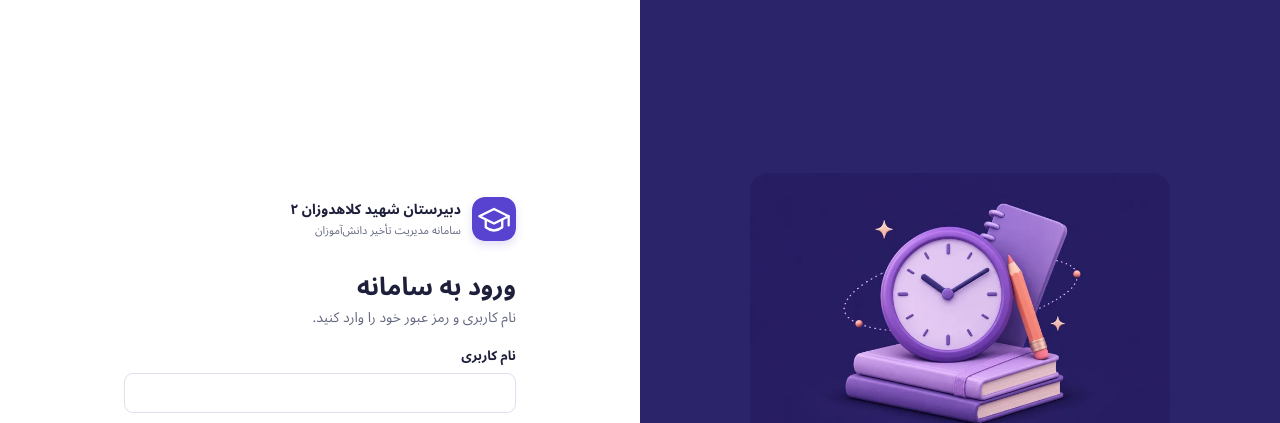
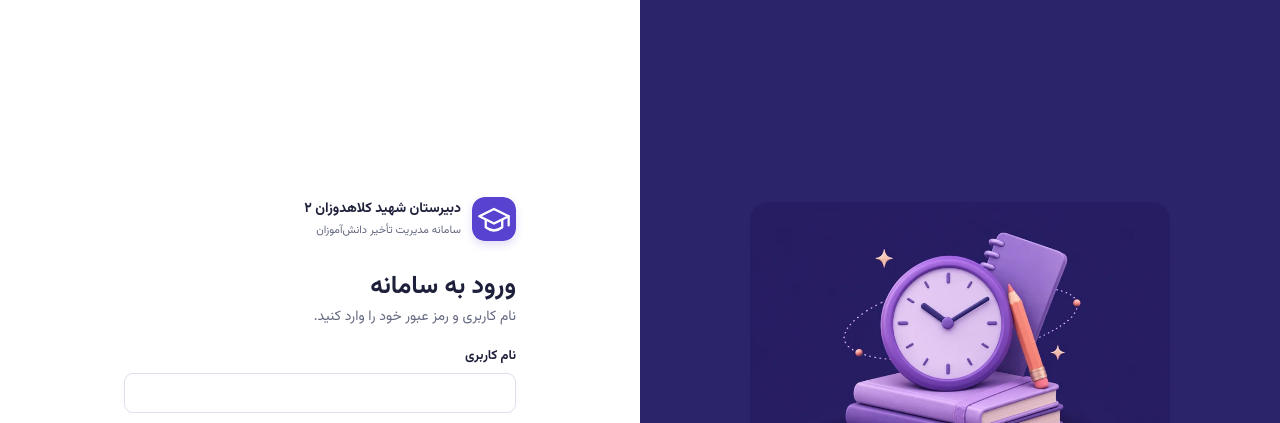
Before and after one commit to gptyar-web/kolahdozan2, a website: page index.html in a window 1280 px wide. Shown: the top 423 px of the page. Drawn offline with Linux system fonts and the light colour scheme.

Commit message:
Use Vazirmatn across the school portal

```diff
--- a/index.html
+++ b/index.html
@@ -7,8 +7,8 @@
   <meta name="theme-color" content="#f7f8fc">
   <title>سامانه دبیرستان شهید کلاهدوزان ۲</title>
   <link rel="icon" href="./dist/assets/favicon.svg" type="image/svg+xml">
-  <link rel="preload" href="./dist/assets/school-regular.woff" as="font" type="font/woff" crossorigin>
-  <link rel="stylesheet" href="./dist/styles.css">
+  <link rel="preload" href="./dist/assets/vazirmatn-33.003.woff2" as="font" type="font/woff2" crossorigin>
+  <link rel="stylesheet" href="./dist/styles.css?v=vazirmatn-33.003">
   <script type="module" src="./dist/app.js?v=pages"></script>
 </head>
 <body>
```
Also changed, not shown: dist/assets/FONT-LICENSE.txt, dist/assets/school-bold.woff (deleted), dist/assets/school-regular.woff (deleted), dist/assets/vazirmatn-33.003.woff2 (added), dist/index.html, dist/styles.css.
